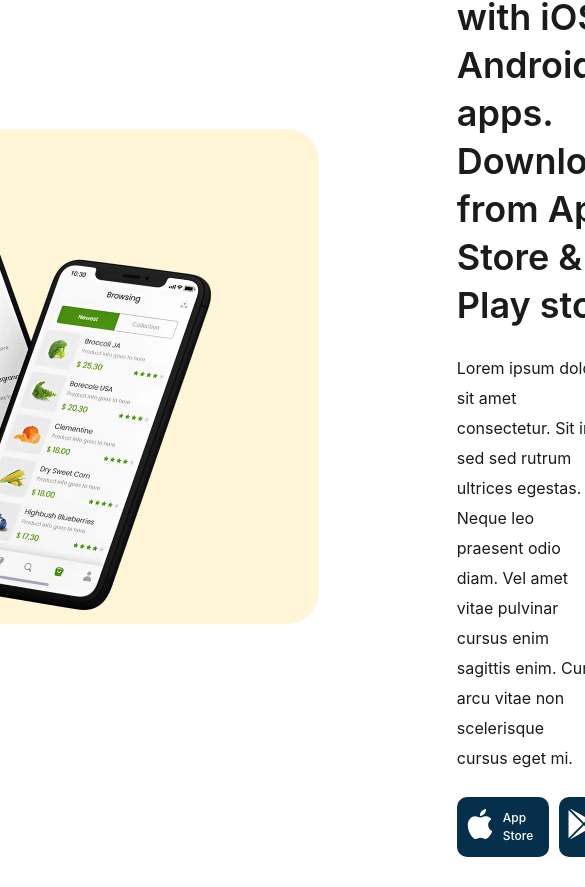
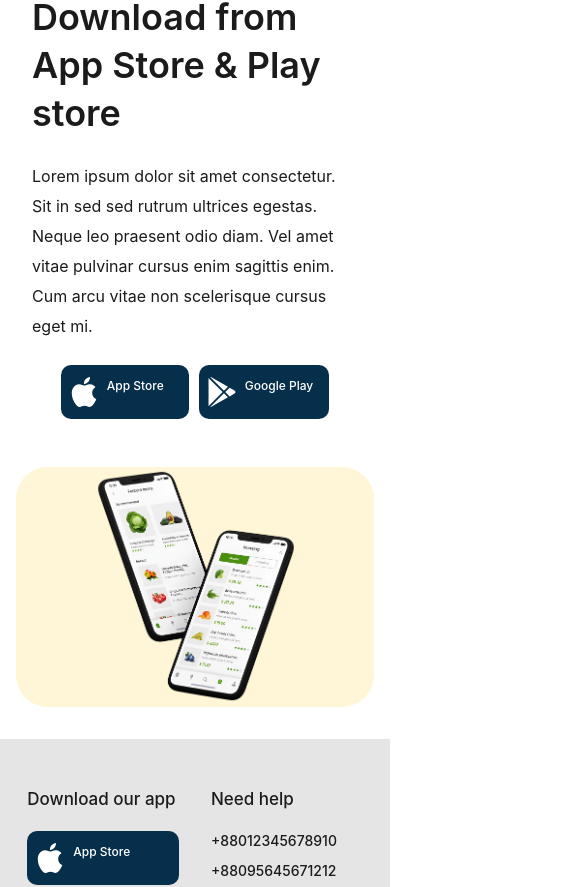
Before and after one commit to alexsantosquispe/go-quick-landing, a React (Vite) app: page / in a window 390 px wide. Shown: the part 4520-5407 px from the top of the page, 585 px wide, since content can reach past the window. Built offline with nearby package versions, Linux system fonts and the light colour scheme; the HTML template or start-up script is replaced by a standard one; a web font is replaced by a local one.

Commit message:
responsiveness for mobile section

```diff
--- a/src/components/atoms/AppButton.tsx
+++ b/src/components/atoms/AppButton.tsx
@@ -7,7 +7,7 @@ interface AppButtonProps {
 
 export const AppButton = ({ title, icon }: AppButtonProps) => {
   return (
-    <button className="flex rounded-[0.625rem] bg-sky-950 py-3 text-white dark:bg-neutral-600 dark:text-neutral-100">
+    <button className="flex min-w-[8rem] rounded-[0.625rem] bg-sky-950 py-3 text-white dark:bg-neutral-600 dark:text-neutral-100">
       <div className="flex items-center justify-center px-2 py-0 md:px-4">
         {icon}
       </div>
--- a/src/components/organisms/MobileAppSection.tsx
+++ b/src/components/organisms/MobileAppSection.tsx
@@ -8,26 +8,28 @@ const description =
 const MobileAppSection = () => {
   return (
     <div className="flex w-full justify-center">
-      <div className="flex w-[82.5rem] flex-col items-center gap-9 py-20">
-        <div className="flex items-center justify-between gap-x-[6.625rem]">
-          <div className="flex w-full rounded-4xl bg-amber-100/70 px-[4rem] dark:bg-neutral-800">
-            <div className="h-[30.9375rem] w-[30.9375rem]">
+      <div className="flex flex-col items-center gap-9 md:py-20 xl:w-[82.5rem]">
+        <div className="flex flex-col-reverse items-center gap-12 px-4 py-8 md:flex-row md:justify-between md:gap-x-[6.625rem] md:p-0">
+          <div className="flex w-full justify-center rounded-4xl bg-amber-100/70 md:justify-start md:px-[4rem] dark:bg-neutral-800">
+            <div className="h-[15rem] w-[15rem] md:h-[30.9375rem] md:w-[30.9375rem]">
               <img
                 src="/img/phone.webp"
-                className="h-[30.9375rem] w-[30.9375rem] transition-all duration-300 hover:scale-110 dark:brightness-90"
+                className="h-[15rem] w-[15rem] transition-all duration-300 hover:scale-110 md:h-[30.9375rem] md:w-[30.9375rem] dark:brightness-90"
                 alt="Mobile app image"
               />
             </div>
           </div>
 
-          <div className="flex flex-col gap-6 px-8">
+          <div className="flex flex-col gap-6 px-4 md:px-8">
             <h2 className="text-4xl leading-12 font-semibold">
               Connecting our user with iOS & Android apps. Download from App
               Store & Play store
             </h2>
-            <p className="pr-16 text-base leading-[1.875rem]">{description}</p>
+            <p className="text-base leading-[1.875rem] md:pr-16">
+              {description}
+            </p>
 
-            <div className="flex gap-x-[0.625rem]">
+            <div className="flex justify-center gap-x-[0.625rem] md:justify-start">
               <AppButton
                 title="App Store"
                 icon={
```
